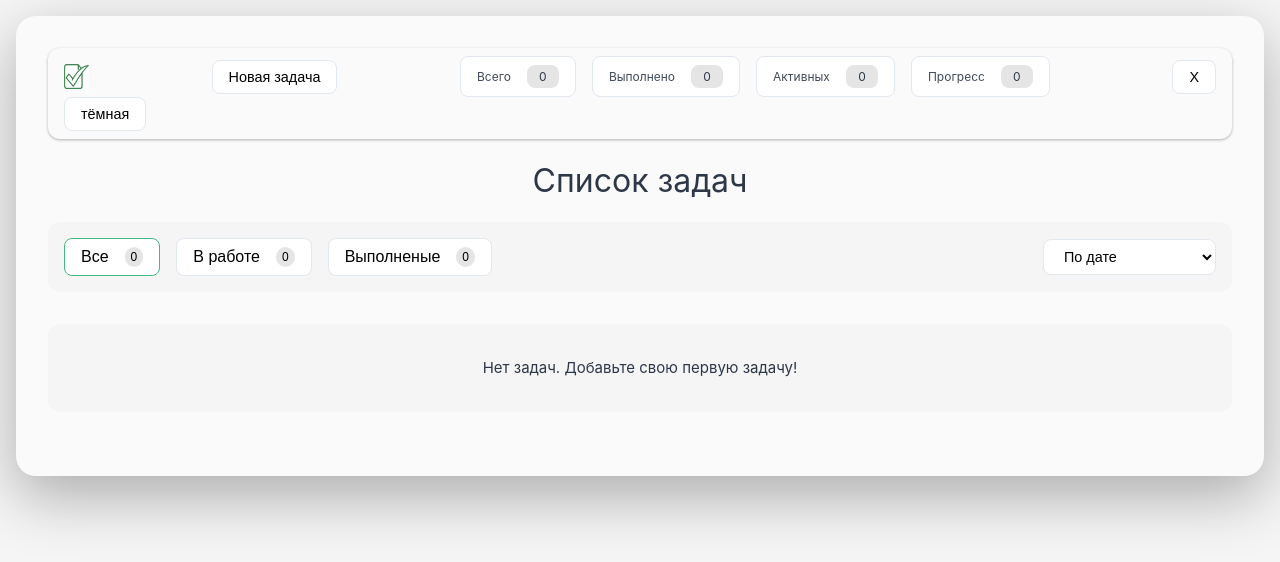
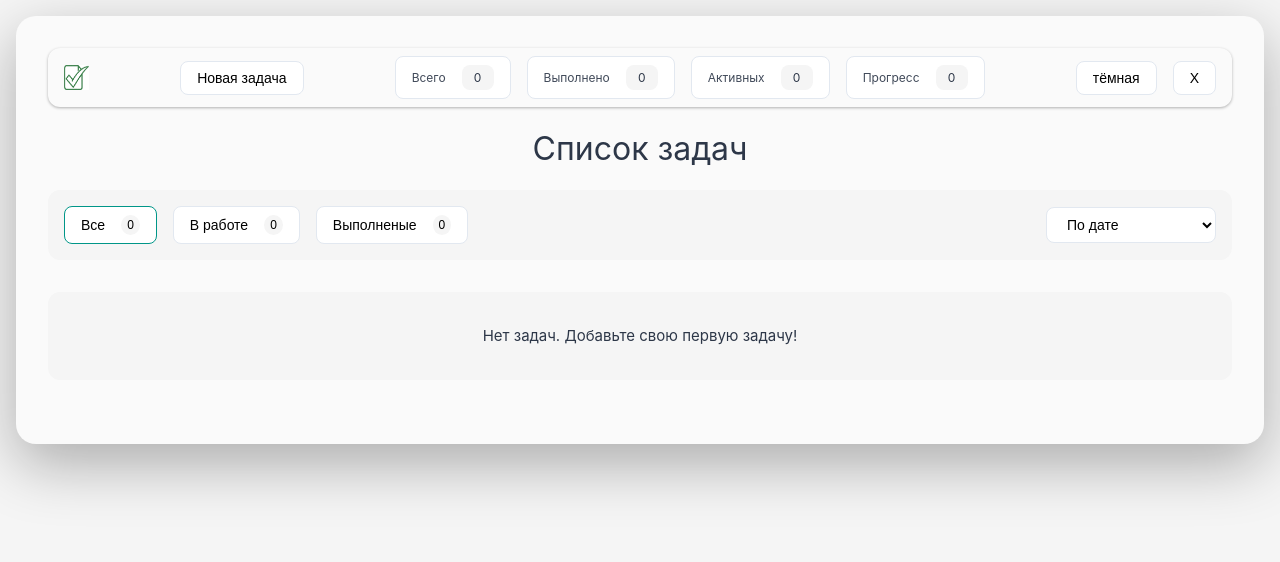
Before and after one commit to AlekseyZaqvozkin/TaskManager, a Vue app: page / in a window 1280 px wide. Shown: the top 562 px of the page. Built offline with nearby package versions, Linux system fonts and the light colour scheme; the HTML template or start-up script is replaced by a standard one.

Commit message:
header - add sticky

```diff
--- a/src/App.vue
+++ b/src/App.vue
@@ -250,10 +250,14 @@ onMounted(() => {
           <img alt="Task manager logo" class="header__logo" src="@/assets/logo_green.png" />
           <button class="btn tab" @click="openNew">Новая задача</button>
           <TaskStat :stats="statsArr" />
+          <div class="header__right">
+             <button class="btn tab" @click="toggleTheme">{{ isDark ? 'светлая' : 'тёмная' }}</button>
           <button class="btn-alert tab" @click="eraseAll">Х</button>
+          </div>
+
         </div>
         <!-- <ThemeChange/> -->
-        <button class="btn tab" @click="toggleTheme">{{ isDark ? 'светлая' : 'тёмная' }}</button>
+
       </section>
 
       <h1 class="app__title">Список задач</h1>
@@ -304,6 +308,9 @@ onMounted(() => {
   box-shadow: 0 1px 3px var(--color-shadow);
   border-radius: 12px;
   margin-bottom: var(--gap);
+  position: sticky;
+  top: 0;
+
   &__container {
     display: flex;
     align-items: center;
@@ -314,5 +321,10 @@ onMounted(() => {
     width: 25px;
     height: 25px;
   }
+
+  &__right {
+    display: flex;
+    gap: var(--gap);
+  }
 }
 </style>
--- a/src/assets/base.css
+++ b/src/assets/base.css
@@ -17,7 +17,7 @@
   --on-error: #000000;
   --black-30: rgba(0, 0, 0, 0.3);
 
-  --green: #42b883;
+  /* --green: #42b883; */
 
   --white-soft: #e2e8f0;
   --white-light: #f7fafc;
@@ -43,13 +43,11 @@
   --color-background-btn: var(--white);
 
   --color-border-btn: var(--white-soft);
-  --color-border: var(--green);
-  --color-hover: var(--green);
+  --color-border: var(--primary);
+  --color-hover: var(--primary);
 
   --color-text: var(--text-dark);
   --color-text-active: var(--white);
-  --color-text-opacity-30: var(--black-30);
-  --color-text-opacity-10: var(--black-10);
   --gap: 16px;
 }
 
--- a/src/assets/main.css
+++ b/src/assets/main.css
@@ -6,18 +6,21 @@
 }
 
 .tab {
-  padding: 0.5rem 1rem;
+  padding: 8px 16px;
   background: var(--color-background-btn);
   border: 1px solid var(--color-border-btn);
   border-radius: 8px;
-  transition: all 0.2s;
-  font-size: 0.9rem;
+  /* transition: all 0.2s; */
+  font-size: var(--font-size-text);
   display: flex;
   align-items: center;
 }
 
 .btn {
   cursor: pointer;
+    transition:
+      color ease-in-out 0.2s,
+      border-color ease-in-out 0.2s;
 }
 
 .btn:hover {
--- a/src/components/TaskFilter.vue
+++ b/src/components/TaskFilter.vue
@@ -29,7 +29,7 @@ const handleFilter = (e: string) => {
       <button
         v-for="filter in filterOption"
         :key="filter.label"
-        :class="['filter__tab', { 'filter__tab--active': activeFilter === filter.value }]"
+        :class="['filter__tab', 'tab', 'btn', { 'filter__tab--active': activeFilter === filter.value }]"
         @click="handleFilter(filter.value)"
       >
         {{ filter.label }}
@@ -40,7 +40,7 @@ const handleFilter = (e: string) => {
     </div>
 
     <div class="filter__sort">
-      <select v-model="sortBy" name="sortBy" @change="handleSort" class="filter__select tab btn">
+      <select v-model="sortBy" name="sortBy" @change="handleSort" class="filter__select tab">
         <option value="date">По дате</option>
         <option value="completedDate">Срок выполнения</option>
         <option value="title">По названию</option>
@@ -68,22 +68,9 @@ const handleFilter = (e: string) => {
   }
 
   &__tab {
-    padding: 8px 16px;
-    background: var(--color-background-btn);
-    border: 1px solid var(--color-border-btn);
-    border-radius: 8px;
     cursor: pointer;
-    transition:
-      color ease-in-out 0.2s,
-      border-color ease-in-out 0.2s;
-    font-size: 16px;
-    display: flex;
-    align-items: center;
+
     gap: var(--gap);
-    &:hover {
-      border-color: var(--color-hover);
-      color: var(--color-hover);
-    }
 
     &--active {
       border-color: var(--color-hover);
@@ -91,16 +78,20 @@ const handleFilter = (e: string) => {
   }
 
   &__count {
-    background-color: var(--color-text-opacity-10);
+    background-color: var(--color-background-light);
     padding: 3px 6px;
     border-radius: 100%;
-    font-size: 12px;
+    font-size: var( --font-size-minor);
   }
 
   &__select {
     &:focus {
       outline: none;
     }
+    &:hover {
+  border-color: var(--color-hover);
+  // color: var(--color-hover);
+}
   }
 }
 </style>
--- a/src/components/TaskStat.vue
+++ b/src/components/TaskStat.vue
@@ -38,8 +38,8 @@ defineProps<{
     position: relative;
     min-width: 32px;
     text-align: center;
-    background-color: var(--color-text-opacity-10);
-    padding: 2px 6px;
+    background-color: var(--color-background-light);
+    padding: 3px 6px;
     border-radius: 8px;
     font-size: var(--font-size-minor);
     overflow: hidden;
```
